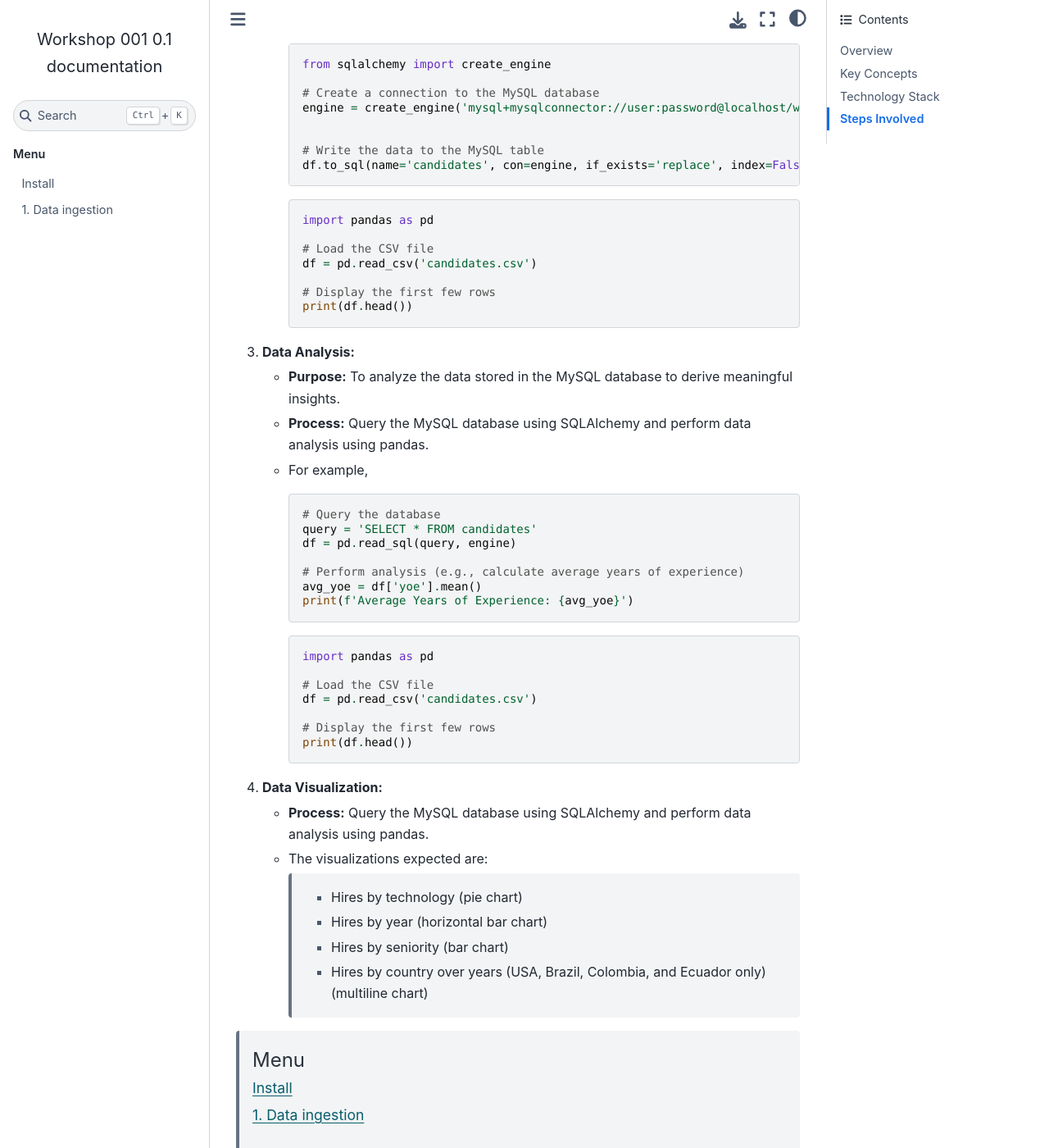
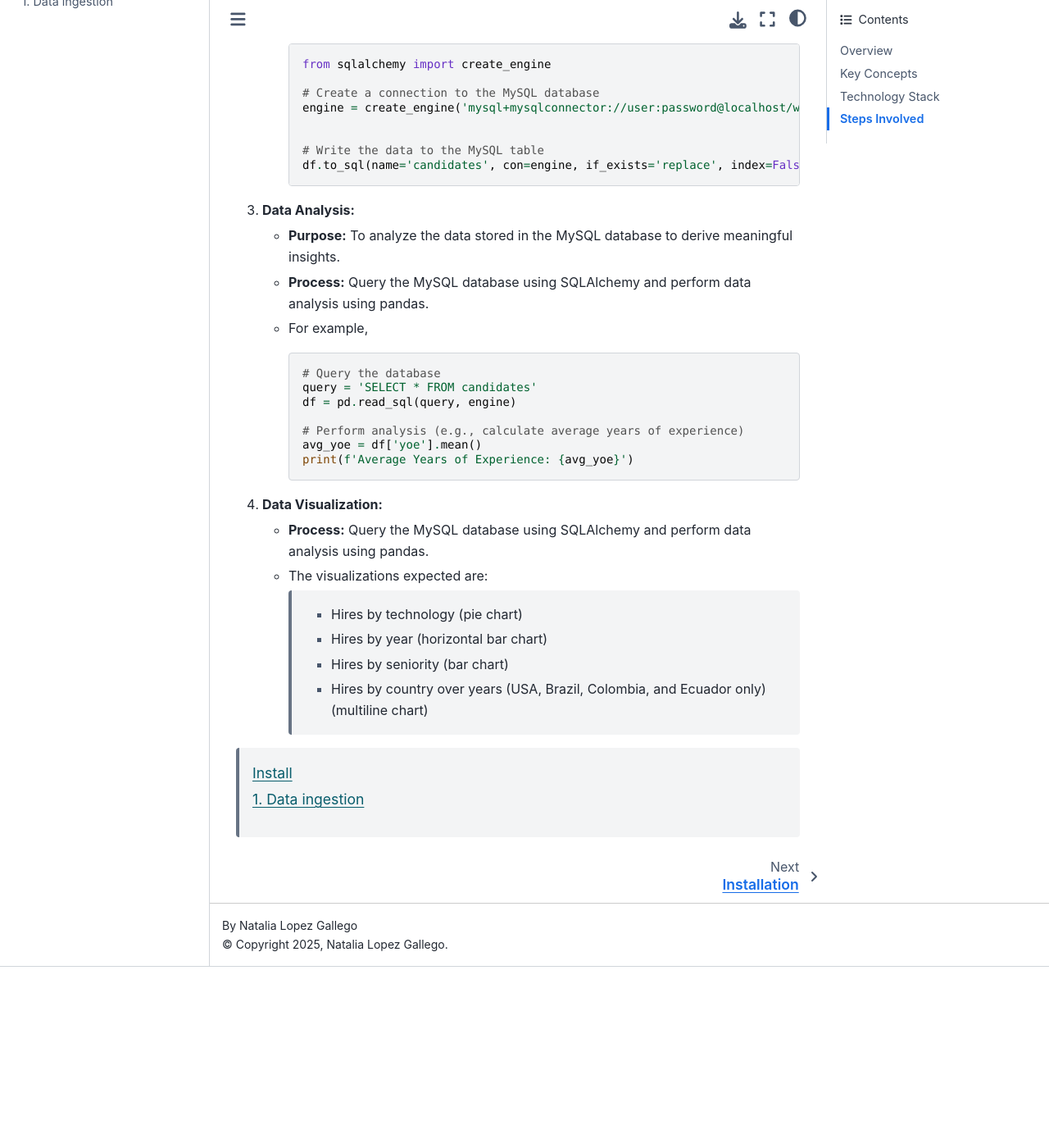
Before and after one commit to ntlg72/etl-ws-1, a Sphinx documentation site: the page built from docs/source/index.rst, in a window 1280 px wide and 1400 px high, scrolled down 1512 px. Shown: the whole window at 82% size. Built offline with Sphinx 7.4.7 and the Sphinx Book theme 1.1.4, drawn with Linux system fonts in a browser that asks for light colours; after the commit the page ends 2691 px from its top, so only the background shows below that.

Commit message:
Update index.rst

```diff
--- a/docs/source/index.rst
+++ b/docs/source/index.rst
@@ -66,15 +66,6 @@ Steps Involved
          df.to_sql(name='candidates', con=engine, if_exists='replace', index=False)
 
 
-     ..  code-block:: python
-
-         import pandas as pd
-
-         # Load the CSV file
-         df = pd.read_csv('candidates.csv')
-
-         # Display the first few rows
-         print(df.head())
 
 3. **Data Analysis:**
 
@@ -92,15 +83,6 @@ Steps Involved
          avg_yoe = df['yoe'].mean()
          print(f'Average Years of Experience: {avg_yoe}')
 
-     ..  code-block:: python
-
-         import pandas as pd
-
-         # Load the CSV file
-         df = pd.read_csv('candidates.csv')
-
-         # Display the first few rows
-         print(df.head())
 
 
 4. **Data Visualization:**
@@ -117,7 +99,6 @@ Steps Involved
 
 
  .. toctree::
-   :caption: Menu
    :titlesonly:
 
    Install <installation>
```
